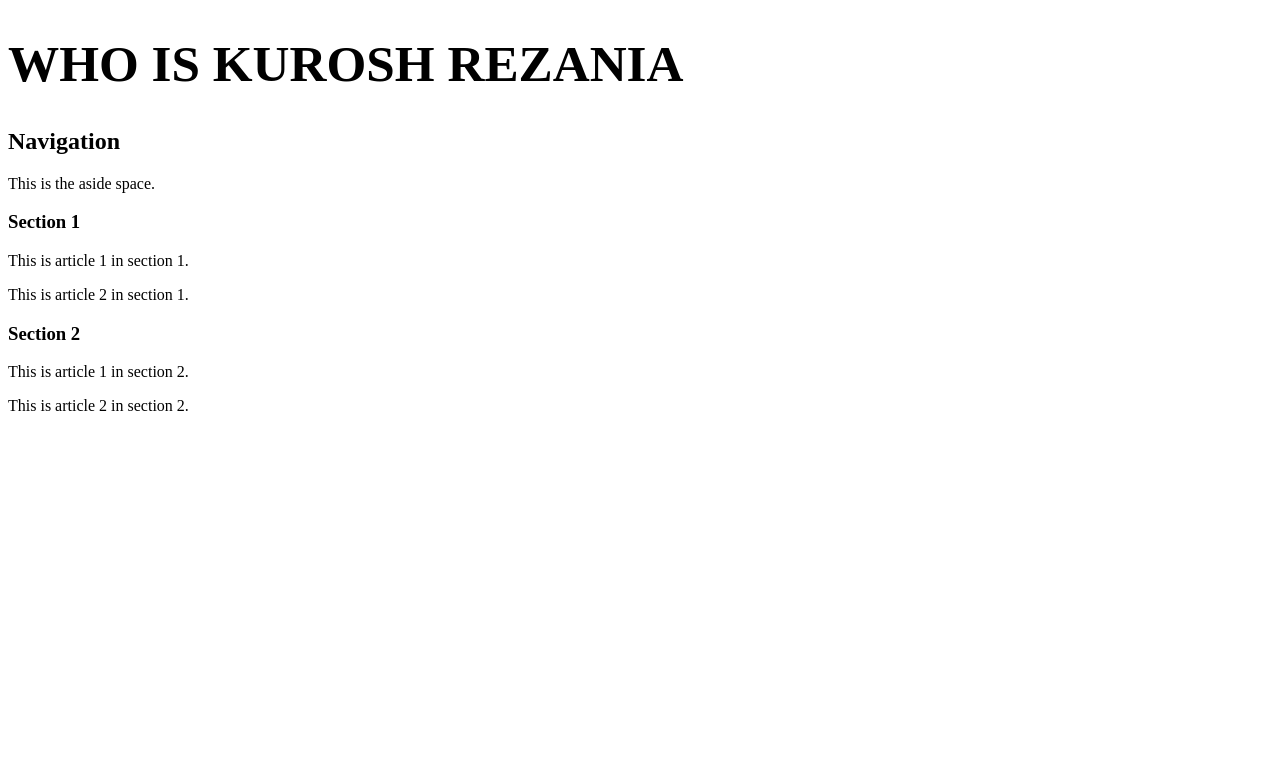
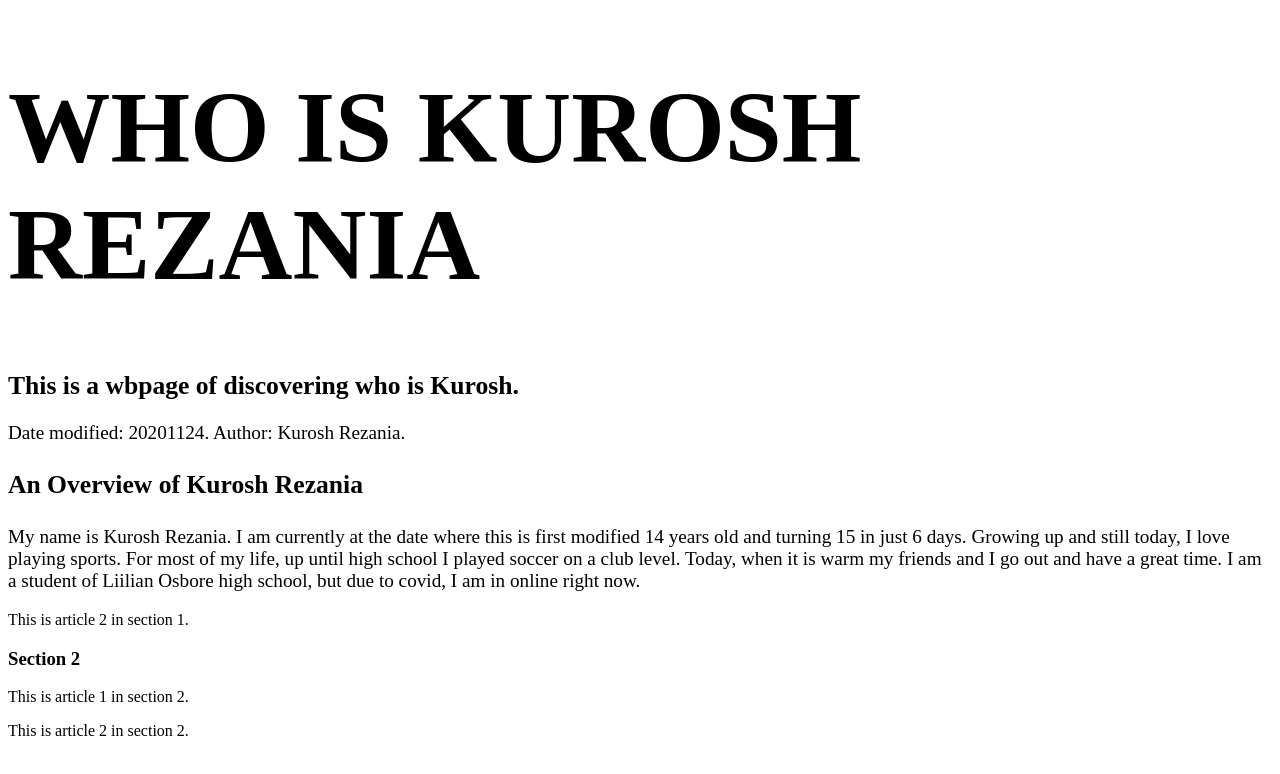
Before and after one commit to koolaid97/Who-am-I, a plain HTML site: page index.html in a window 1280 px wide. Drawn offline with Linux system fonts and the light colour scheme.

Commit message:
Update index.html

```diff
--- a/index.html
+++ b/index.html
@@ -28,13 +28,16 @@
   </head>
   <body>
     <!-- Review specific tags such as h1-h6, p, & special symbols like &copy-->
-    <header><h1 style="font-size:4vw">WHO         IS         KUROSH REZANIA</h1></header>
-      <nav><h1>Navigation</h1></nav>
-      <aside><p>This is the aside space.</p></aside>
+    <header><h1 style="font-size:8vw">WHO         IS         KUROSH REZANIA</h1></header>
+      <nav><h1 style="font-size:2vw">This is a wbpage of discovering who is Kurosh.</h1></nav>
+      <aside><p style="font-size:1.5vw">Date modified: 20201124. Author: Kurosh Rezania.</p></aside>
       <section>
-        <h3>Section 1</h3>
+        <h3 style="font-size:2vw">An Overview of Kurosh Rezania</h3>
         <article>
-          <p>This is article 1 in section 1.</p>
+          <p style="font-size:1.5vw">My name is Kurosh Rezania. I am currently at the date where this is first modified 14 years old and turning 15 in just 6 days.
+            Growing up and still today, I love playing sports. For most of my life, up until high school I played soccer on a club level.
+            Today, when it is warm my friends and I go out and have a great time.
+             I am a student of Liilian Osbore high school, but due to covid, I am in online right now.</p>
         </article>
         <article>
           <p>This is article 2 in section 1.</p>
```
